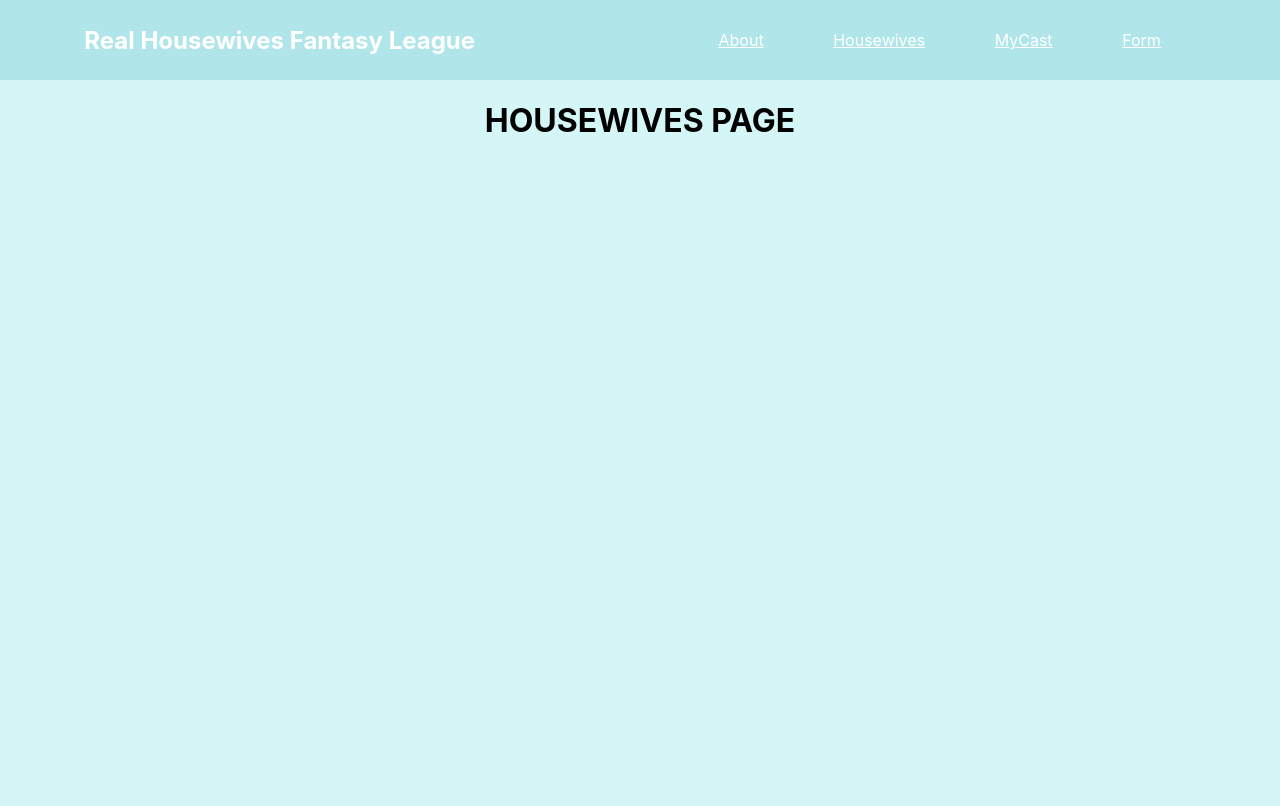
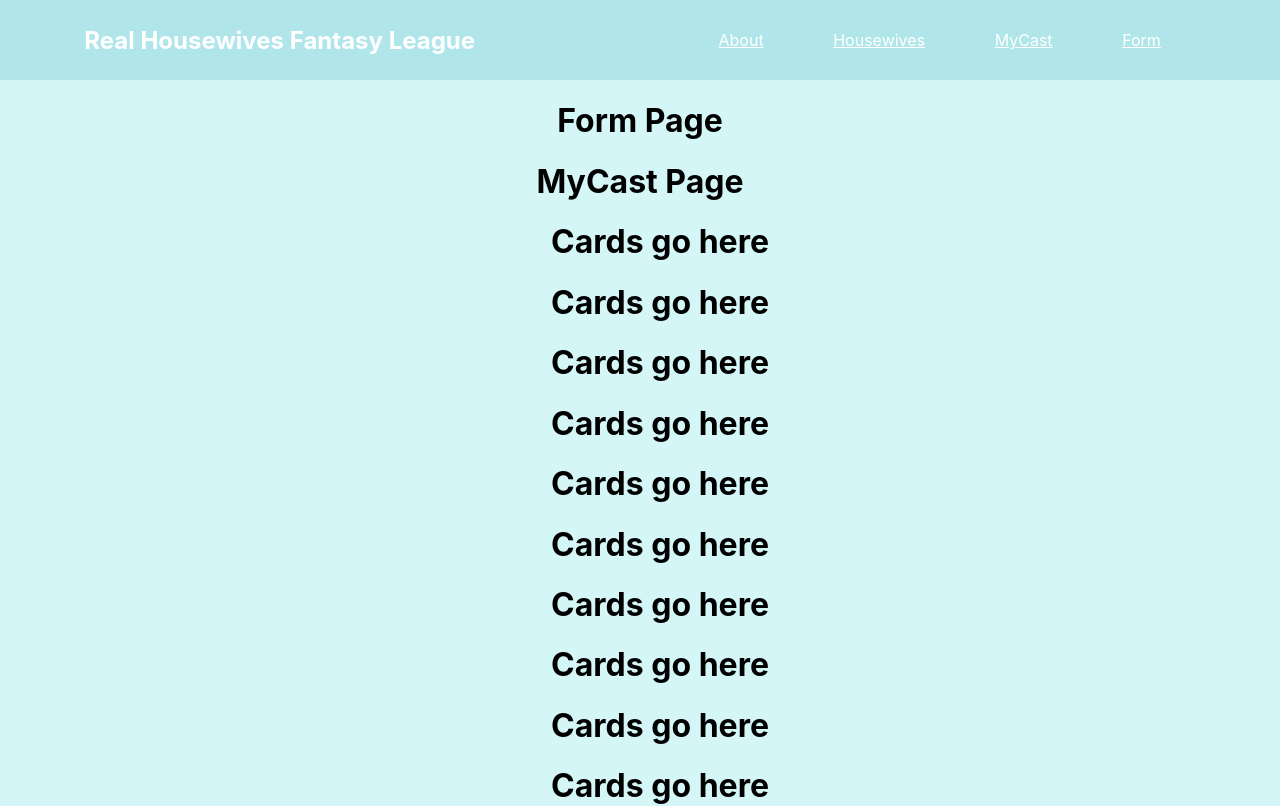
Before and after one commit to mikedannn/real-housewives-fantasy-league, a React (Create React App) app: page /housewivespage in a window 1280 px wide. Shown: the top 806 px of the page. Built offline with nearby package versions, Linux system fonts and the light colour scheme; data requests are answered from the project's data file.

Commit message:
Passed down keys for each housewife to individual housewife cards

```diff
--- a/src/HousewivesList.js
+++ b/src/HousewivesList.js
@@ -1,11 +1,16 @@
+import React from 'react';
+import HousewifeCard from './HousewifeCard';
 import './App.css';
 
-function HousewivesList() {
-  return (
-    <div className="App">
-      <h1>LIST OF cards</h1>
-    </div>
-  );
+function HousewivesList({ housewives }) {
+
+    const returnHousewives = housewives.map((housewife) => <HousewifeCard key={housewife.id} age={housewife.age} city={housewife.city} image={housewife.image} name={housewife.name}/>)
+
+    return (
+        <ul className='cards'>
+            {returnHousewives}
+         </ul>
+    );
 }
 
 export default HousewivesList;
--- a/src/HousewivesPage.js
+++ b/src/HousewivesPage.js
@@ -1,4 +1,4 @@
-import React, { useEffect } from 'react';
+import React, { useEffect, useState } from 'react';
 import MyCast from './MyCast';
 import Form from './Form';
 import HousewivesList from './HousewivesList';
@@ -7,16 +7,22 @@ const BASE_URL = "http://localhost:3002/housewivesData"
 
 function HousewivesPage() {
 
+  const [housewives, setHousewives] = useState([]);
+
   useEffect(() => {
     fetch(BASE_URL)
     .then((response) => response.json())
-    .then((housewivesData) => console.log(housewivesData))
-  }, [])
+    .then(setHousewives)
+  }, []);
+
+  console.log(housewives)
 
   return (
-    <div>
-      <h1>HOUSEWIVES PAGE</h1>
-    </div>
+    <main>
+      <Form />
+      <MyCast />
+      <HousewivesList housewives={housewives} />
+    </main>
   );
 }
 
```
